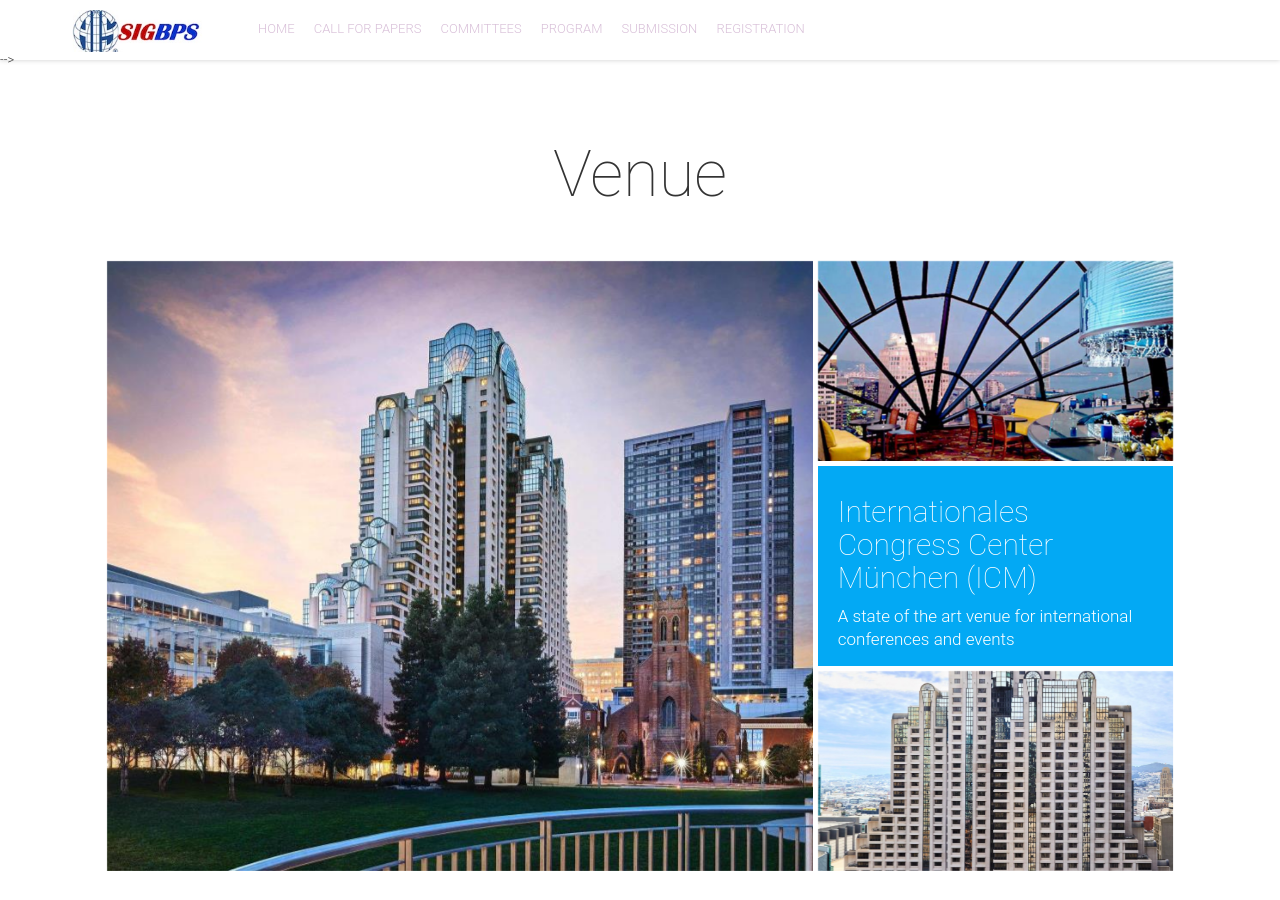
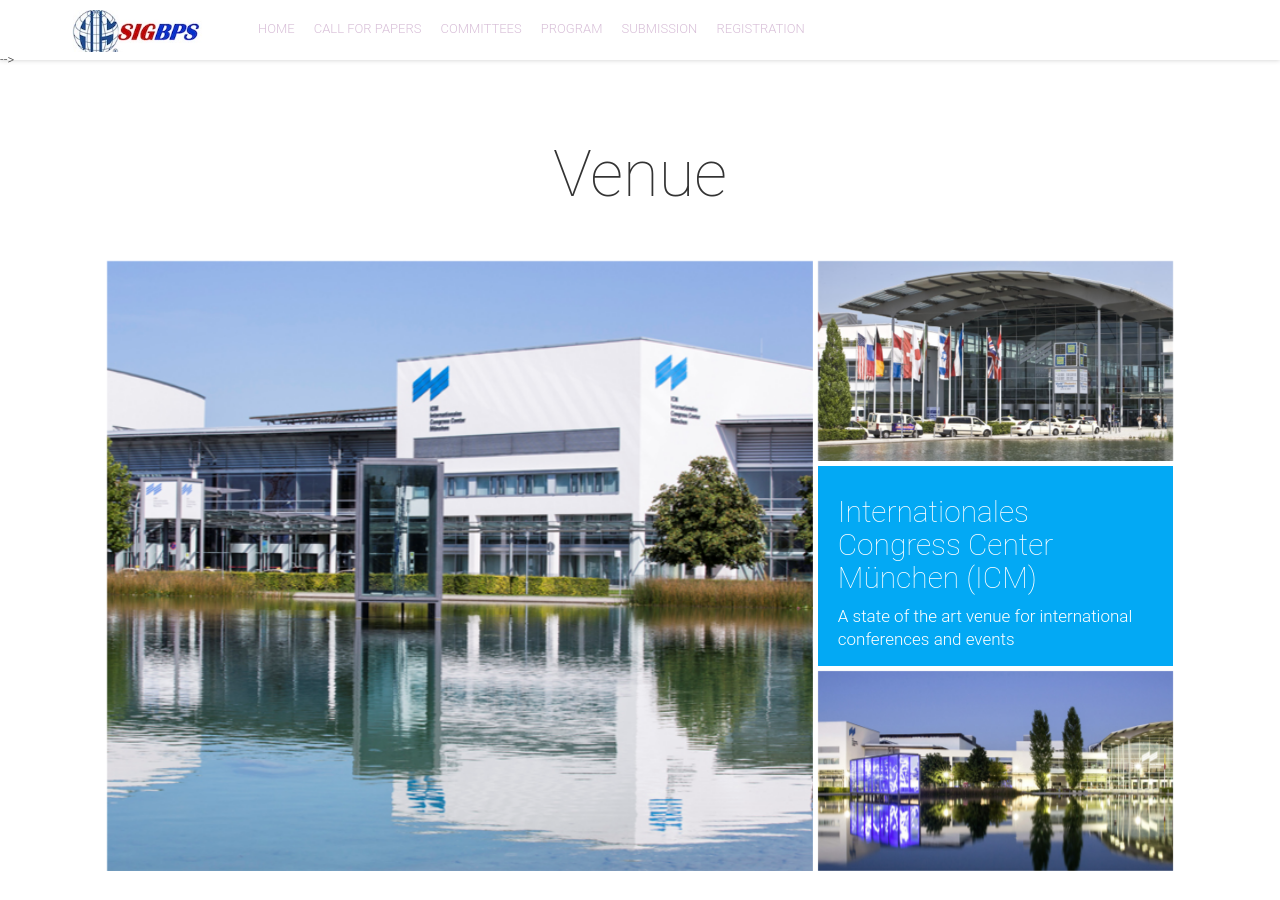
Before and after one commit to jayshanmis/jayshanmis.github.io, a Jekyll site: the page built from index.html, in a window 1280 px wide and 900 px high, scrolled down 1568 px. Built offline with Jekyll 4.4.1, drawn with Linux system fonts in a browser that asks for light colours; nearby versions of some CDN libraries.

Commit message:
Update _config.yml
update image names for ICM.

```diff
--- a/_config.yml
+++ b/_config.yml
@@ -104,10 +104,10 @@
 
 # Venue Block
 venueBlockTitle: "Venue"
-venueBigImage: "venue_0.jpg"
-venueSmallImage1: "venue_1.jpg"
-venueSmallImage2: "venue_2.jpg"
-venueSmallImage3: "venue_3.jpg"
+venueBigImage: "ICM-1.jpg"
+venueSmallImage1: "ICM-2.jpg"
+venueSmallImage2: "ICM-3.jpg"
+venueSmallImage3: "ICM-4.jpg"
 venueTitle: "Internationales Congress Center München (ICM)"
 venueFeatures: ["A state of the art venue for international conferences and events", "Host to more than 80 events each year with more than 100,000 visitors experiencing the facility"]
 
```
